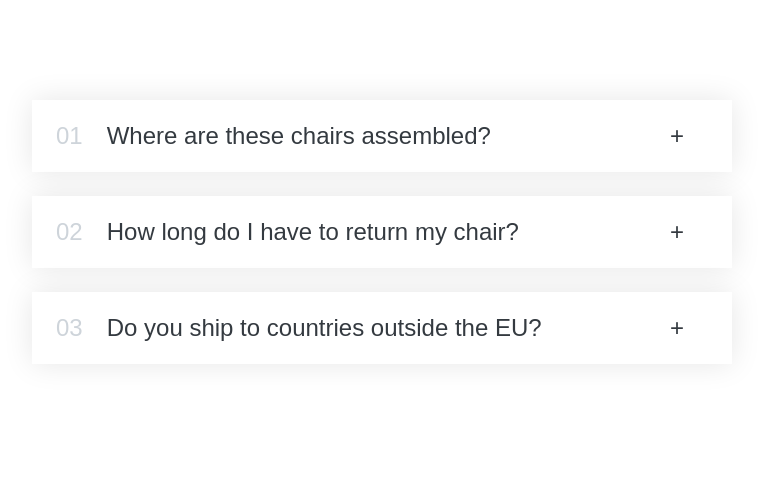
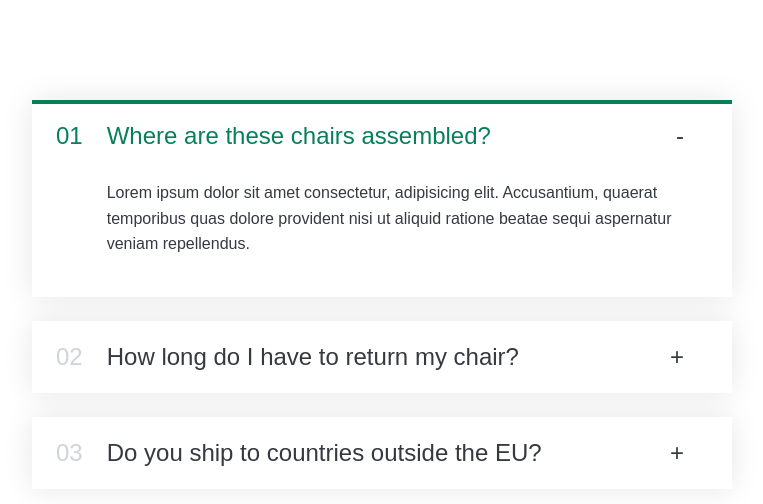
Before and after one commit to FadhelAlqaidoom/accordion, a React (Create React App) app: page / in a window 1280 px wide. Shown: the top 504 px of the page, without its empty margins (258-1021 px from the left). Built offline with nearby package versions, Linux system fonts and the light colour scheme.

Commit message:
add the useState to App. Now only 1 accordion could be open at the same time

```diff
--- a/src/App.js
+++ b/src/App.js
@@ -1,3 +1,4 @@
+import { useState } from 'react';
 import Accordion from './components/Accordion';
 import './styles.css';
 
@@ -17,6 +18,10 @@ const faqs = [
 ];
 
 export default function App() {
+  const [openId, setOpenId] = useState(0);
+  const handleOpen = (id) => {
+    setOpenId(id !== openId ? id : null);
+  };
   return (
     <div className="accordion">
       {faqs.map((faq, i) => (
@@ -25,6 +30,9 @@ export default function App() {
           title={faq.title}
           text={faq.text}
           num={i}
+          id={i}
+          handleOpen={handleOpen}
+          openId={openId}
         />
       ))}
     </div>
--- a/src/components/Accordion.jsx
+++ b/src/components/Accordion.jsx
@@ -1,8 +1,17 @@
 import '../styles.css';
 import AccordionItem from './AccordionItem';
 
-const Accordion = ({ title, text, num }) => {
-  return <AccordionItem title={title} text={text} num={num} />;
+const Accordion = ({ title, text, num, handleOpen, id, openId }) => {
+  return (
+    <AccordionItem
+      title={title}
+      text={text}
+      num={num}
+      id={id}
+      handleOpen={handleOpen}
+      openId={openId}
+    />
+  );
 };
 
 export default Accordion;
--- a/src/components/AccordionItem.jsx
+++ b/src/components/AccordionItem.jsx
@@ -1,20 +1,22 @@
-import React, { useState } from 'react';
 import '../styles.css';
 
-const AccordionItem = ({ title, text, num }) => {
-  const [open, setOpen] = useState(false);
-  const handleOpen = () => {
-    setOpen(!open);
-  };
+const AccordionItem = ({
+  title,
+  text,
+  num,
+  handleOpen,
+  openId,
+  id,
+}) => {
   return (
     <div
-      className={`item ${open ? 'open' : ''}`}
-      onClick={handleOpen}
+      className={`item ${openId === id ? 'open' : ''}`}
+      onClick={() => handleOpen(id)}
     >
       <p className="number">{num < 9 ? `0${num + 1}` : num + 1}</p>
       <p className="title">{title}</p>
-      <p className="icon">{open ? '-' : '+'}</p>
-      {open && <div className="content-box">{text}</div>}
+      <p className="icon">{openId === id ? '-' : '+'}</p>
+      {openId === id && <div className="content-box">{text}</div>}
     </div>
   );
 };
```
